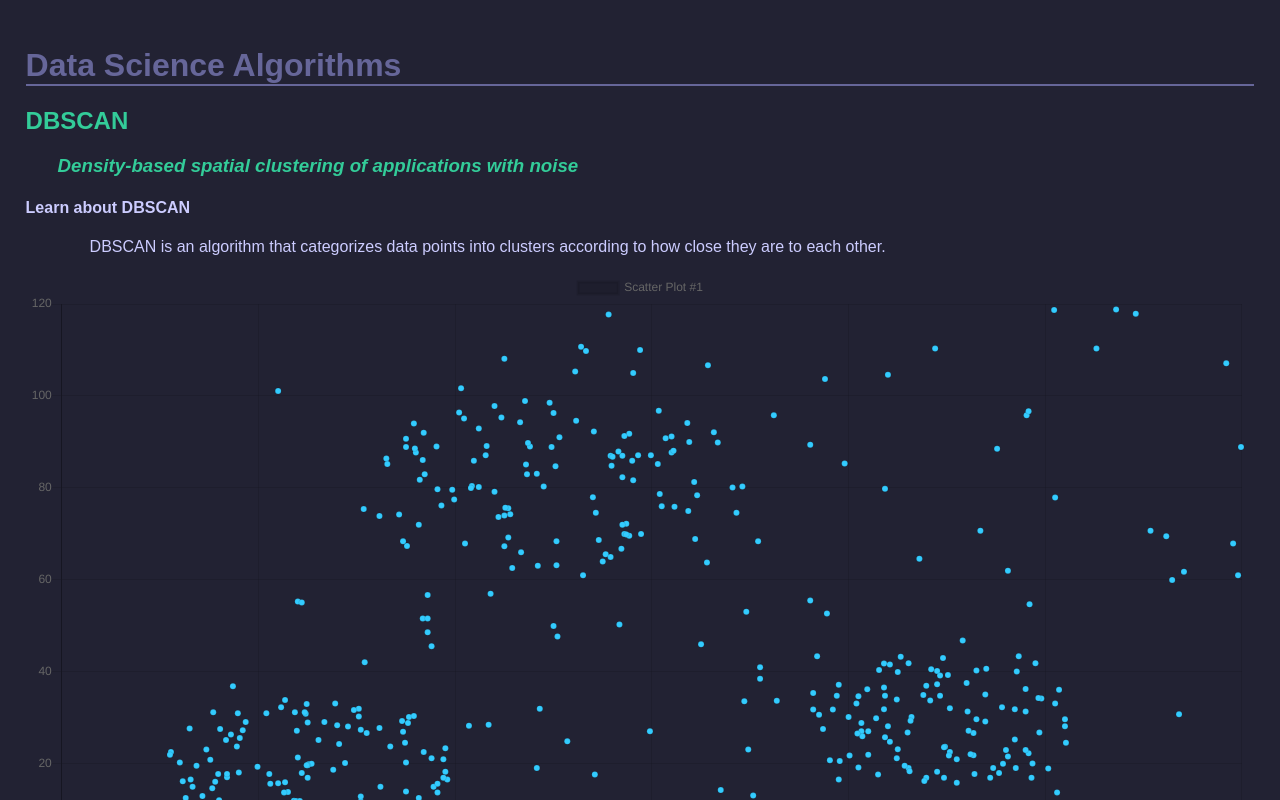
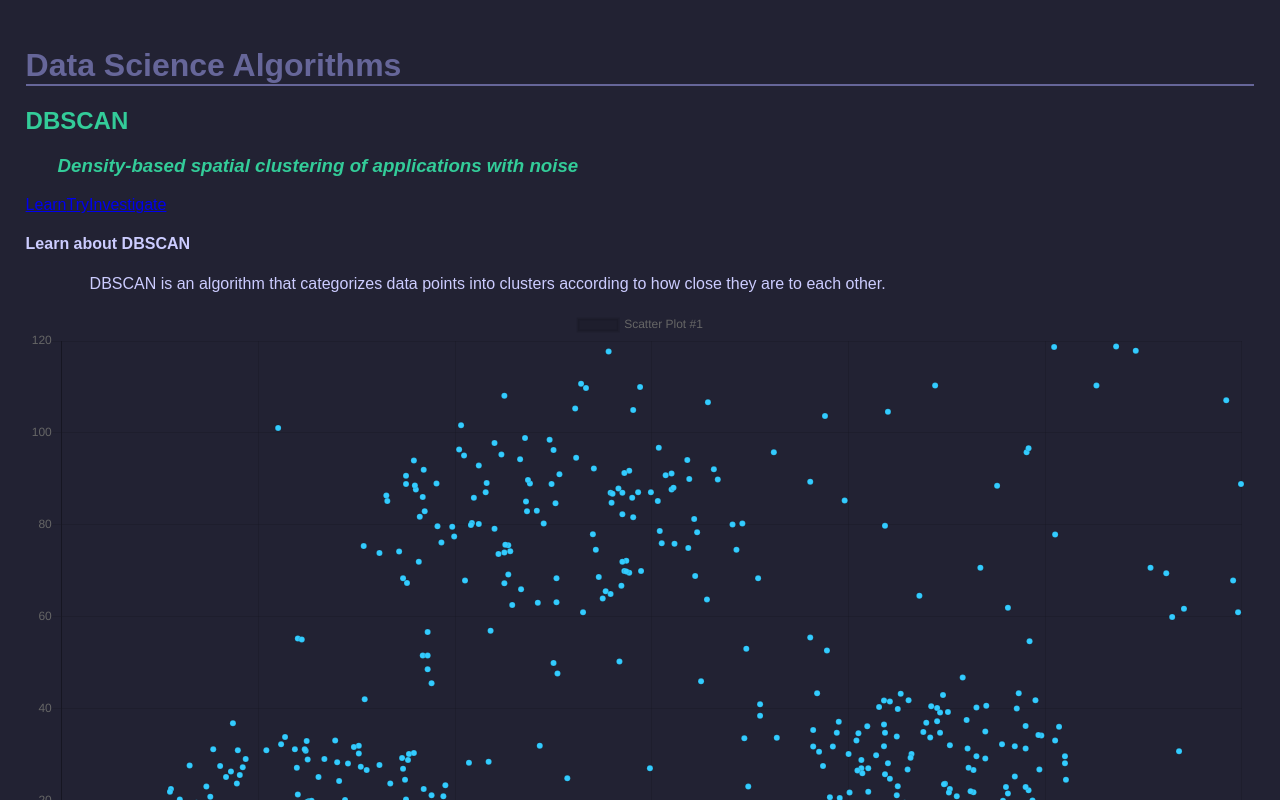
Before and after one commit to aalvinlin/DS-algorithms, a React (Vite) app: page /dbscan/try in a window 1280 px wide. Shown: the top 800 px of the page. Built offline with nearby package versions, Linux system fonts and the light colour scheme.

Commit message:
create Navbar component

```diff
--- a/src/App.js
+++ b/src/App.js
@@ -17,7 +17,10 @@ const App = () =>
         <Route exact path="/">
           <Home />
         </Route>
-        <Route exact path="/dbscan">
+        <Route exact path="/try">
+          <Dbscan />
+        </Route>
+        <Route exact path="/investigate">
           <Dbscan />
         </Route>
         <Route>
--- a/src/components/Header.js
+++ b/src/components/Header.js
@@ -1,4 +1,5 @@
 import React from "react";
+import Navbar from "./Navbar";
 
 const Header = () => {
 
@@ -9,6 +10,8 @@ const Header = () => {
             <h2>DBSCAN</h2>
             <h3>Density-based spatial clustering of applications with noise</h3>
 
+            <Navbar />
+
         </header>
     )
 }
--- a/src/components/Navbar.js
+++ b/src/components/Navbar.js
@@ -0,0 +1,16 @@
+import React from "react";
+import { NavLink } from "react-router-dom";
+
+const Navbar = () => {
+
+    return (
+        <nav>
+            <NavLink to="/">Learn</NavLink>
+            <NavLink to="/try">Try</NavLink>
+            <NavLink to="/investigate">Investigate</NavLink>
+        </nav>
+    )
+
+}
+
+export default Navbar;
```
